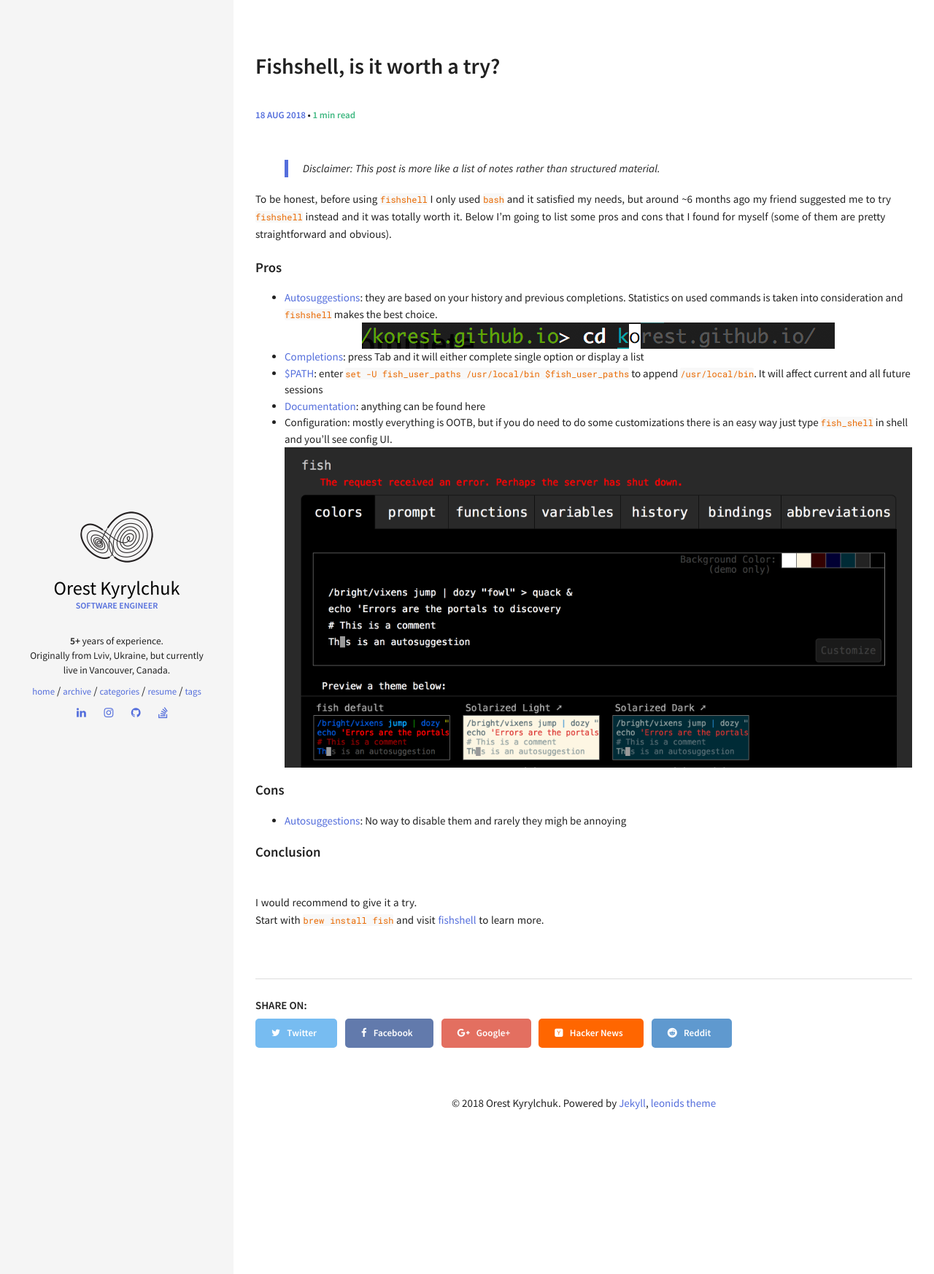
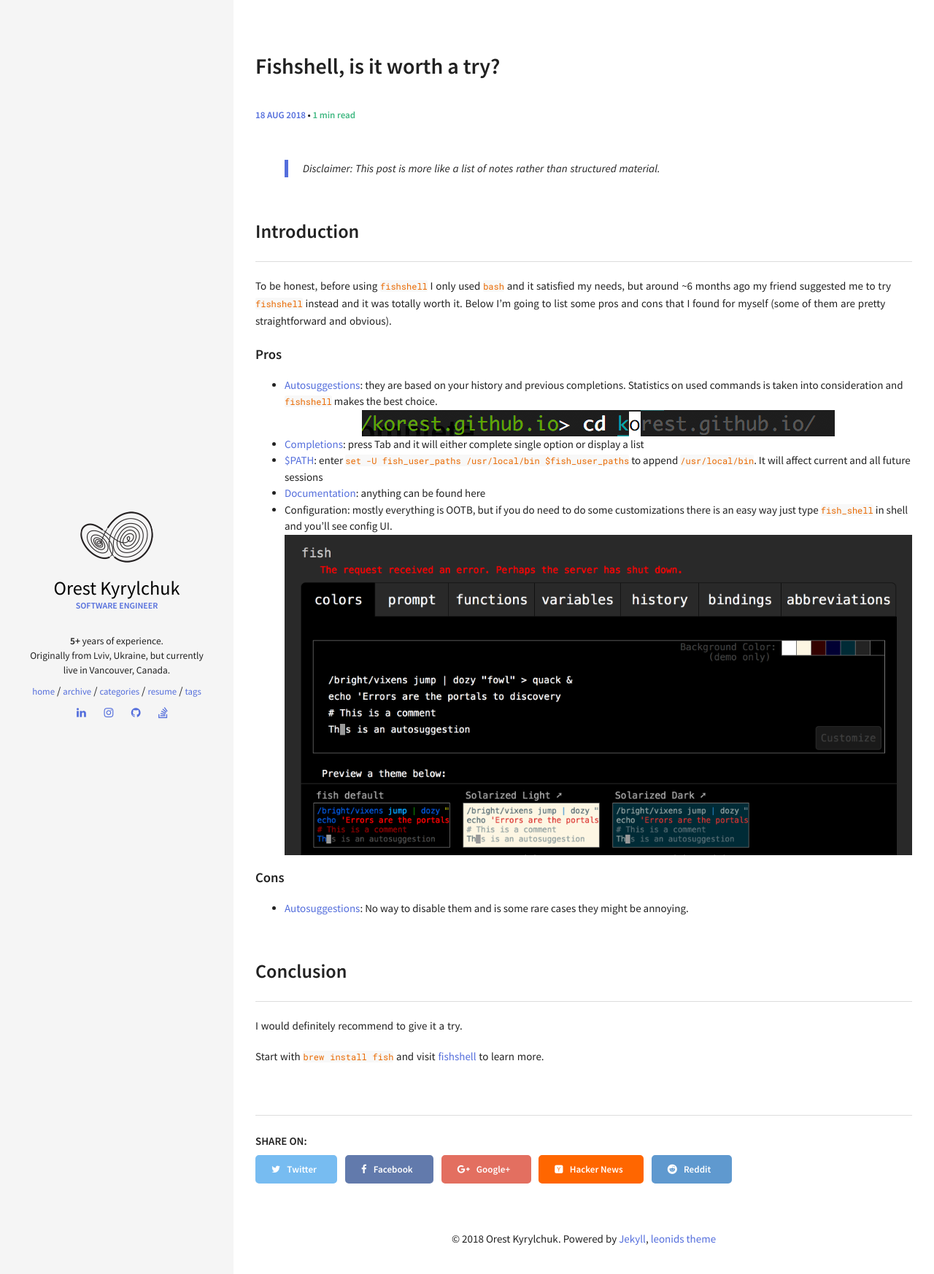
Before and after one commit to korest/korest.github.io, a Jekyll site: the page built from _posts/2018-08-18-fishshell.md, in a window 1280 px wide. Shown: the top 1746 px of the page at 73% size. Built offline with Jekyll 4.4.1, drawn with Linux system fonts in a browser that asks for light colours; comment, search, counter and statistics services are not loaded.

Commit message:
Fixed first two articles

```diff
--- a/_posts/2018-08-18-fishshell.md
+++ b/_posts/2018-08-18-fishshell.md
@@ -8,6 +8,8 @@
 ---
 > Disclaimer: This post is more like a list of notes rather than structured material.
 
+Introduction
+----
 To be honest, before using `fishshell` I only used `bash` and it satisfied my needs, but around ~6 months ago my friend suggested me to try `fishshell` instead and it was totally worth it.
 Below I'm going to list some pros and cons that I found for myself (some of them are pretty straightforward and obvious).
 <!--more-->
@@ -23,9 +25,10 @@
 ![](assets/images/fishshell/fish-2.png)
 
 #### Cons
-* [Autosuggestions](https://fishshell.com/docs/current/tutorial.html#tut_autosuggestions): No way to disable them and rarely they migh be annoying
+* [Autosuggestions](https://fishshell.com/docs/current/tutorial.html#tut_autosuggestions): No way to disable them and is some rare cases they might be annoying.
 
-#### Conclusion
+Conclusion
+----
+I would definitely recommend to give it a try.
 
-<br>I would recommend to give it a try.
-<br>Start with `brew install fish` and visit [fishshell](https://fishshell.com/docs/current/tutorial.html#tut_learning_Fish) to learn more.
+Start with `brew install fish` and visit [fishshell](https://fishshell.com/docs/current/tutorial.html#tut_learning_Fish) to learn more.
```
